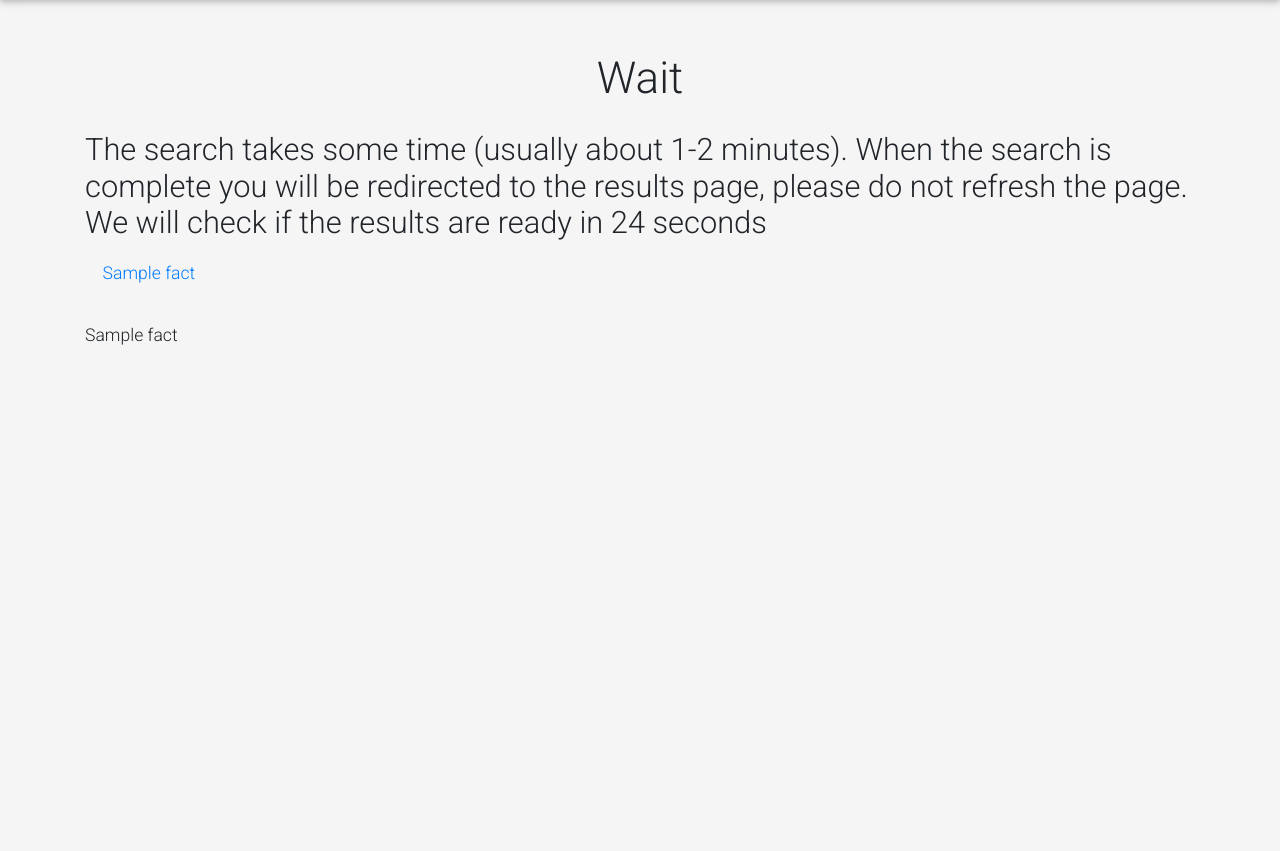
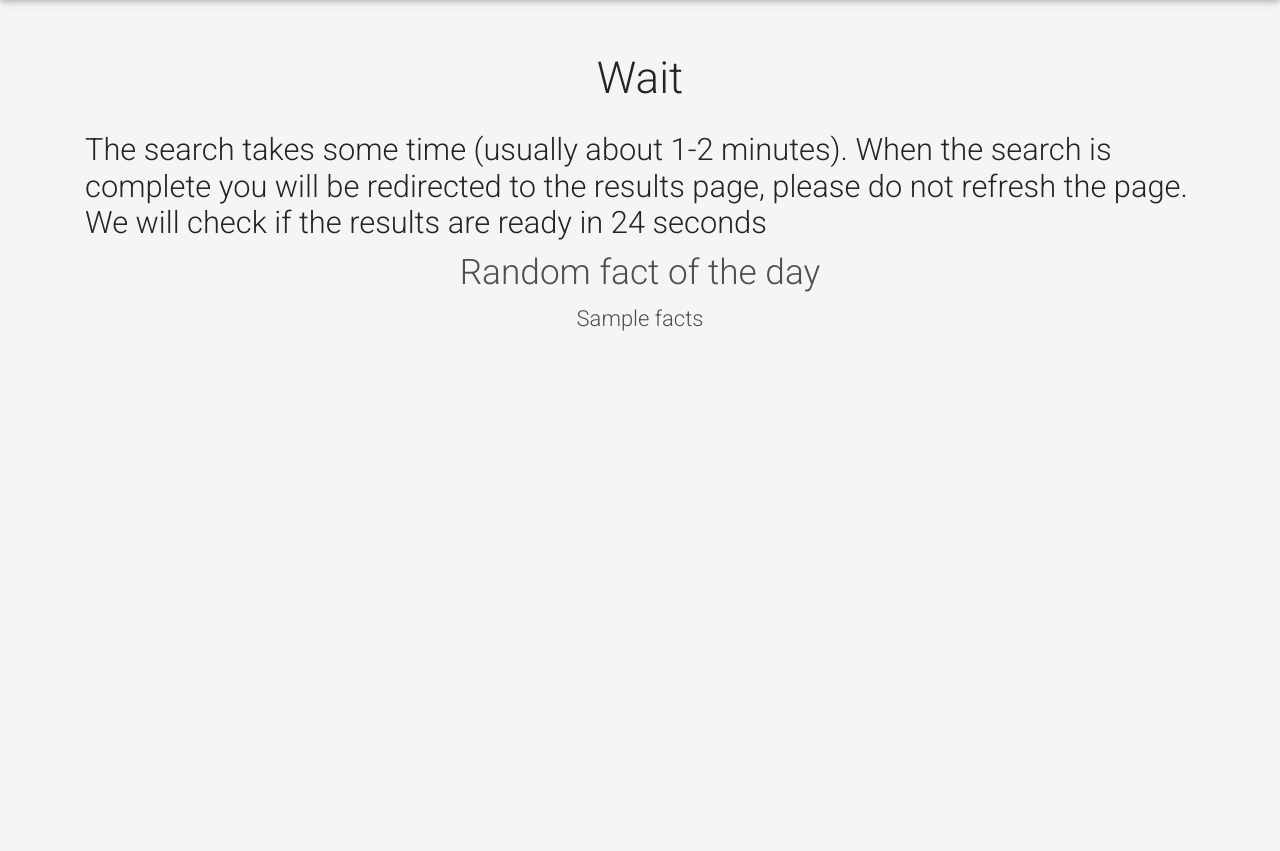
Before and after one commit to 401n1-midterm/penny-pincher, a Django app: template templates/ticket_search/wait.html in a window 1280 px wide. Shown: the part 62-913 px from the top of the page. Run offline with Django 3.2, Linux system fonts and the light colour scheme; the template is opened without the code that fills it: most values are stand-ins (such as "Sample title", 1, 10 or a date in 2020); some libraries are stand-ins or nearby versions.

Commit message:
nothing fancy

```diff
--- a/templates/ticket_search/wait.html
+++ b/templates/ticket_search/wait.html
@@ -1,32 +1,47 @@
 {% extends 'base.html' %}
 {% load static %}
+
+
+{% block link %}
+<link rel="stylesheet" href="{% static 'css/wait.css' %}">
+{% endblock link %}
 
 
 {% block content %}
   <h1 class="content text-center mb-4">Wait</h1>
 
   <h3 id="info">The search takes some time (usually about 1-2 minutes). When the search is complete you will be redirected to the results page, please do not refresh the page. We will check if the results are ready in <span id="count">30</span> seconds</h3>
+<!--
+
+  {% if facts %} -->
+
+  <div class="container-my-5-px-5-pt-5-pb-3-z-depth-1">
 
 
-  {% if facts %}
+    <!--Section: Content-->
+    <section class="text-center dark-grey-text">
 
-  <ul class="nav nav-pills mb-3" id="pills-tab" role="tablist">
-    {% for fact in facts %}
-    <li class="nav-item">
-      <a class="nav-link" id="pills-{{ fact.name }}" data-toggle="pill" href="#{{ fact.name }}" role="tab"
-        aria-controls="{{ fact.name }}" aria-selected="false">{{ fact.name }}</a>
-    </li>
-    {% endfor %}
+      <!-- Grid row -->
+      <div class="row">
 
-  </ul>
+        <!-- Grid column -->
+        <div class="col-md-12 mb-4-mt-3" >
+          <h2>Random fact of the day </h2>
+          <p class="lead">{{ facts }}</p>
 
-  <div class="tab-content pt-2 pl-1" id="pills-tabContent">
-    {% for fact in facts %}
-    <div class="tab-pane fade" id="{{ fact.name }}" role="tabpanel" aria-labelledby="pills-contact-tab">{{ fact.fact }}</div>
-    {% endfor %}
+        </div>
+        <!-- Grid column -->
+
+      </div>
+      <!-- Grid row -->
+
+    </section>
+    <!--Section: Content-->
+
+
   </div>
-
-  {% endif %}
+<!--
+  {% endif %} -->
 
 
 
@@ -37,10 +52,10 @@
 
 
 
-  {% for fact in facts %}
+  <!-- {% for fact in facts %}
     {{ fact.name }}<br/>
 
-  {% endfor %}
+  {% endfor %} -->
 
 {% endblock content %}
 
```
Also changed, not shown: ticket_search/functions.py (+5 -4 lines).
